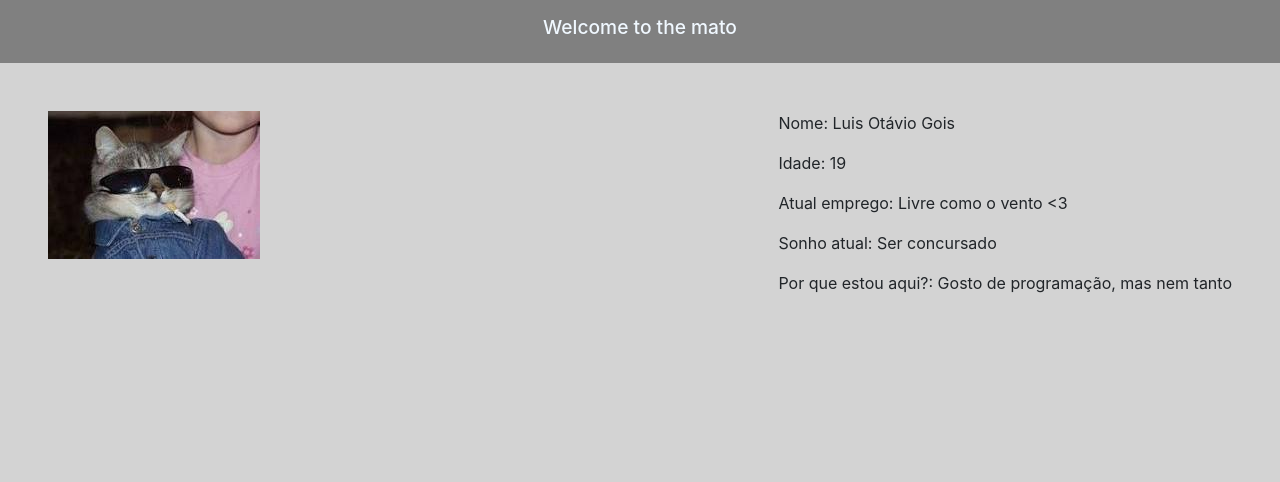
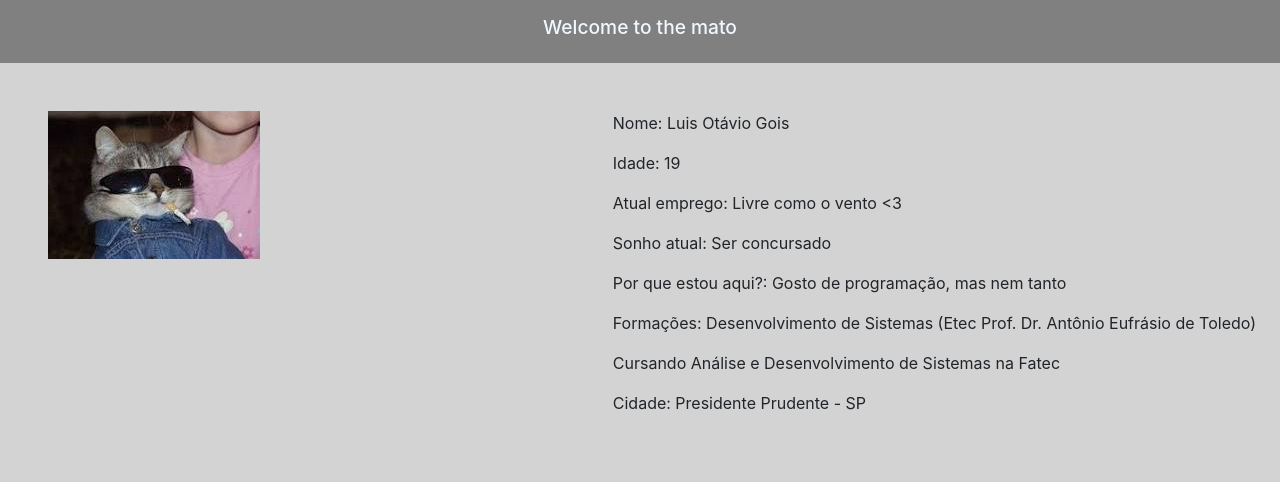
Before and after one commit to luisotavio2023/luisotavio2023.github.io, a plain HTML site: page index.html in a window 1280 px wide. Drawn offline with nearby package versions, Linux system fonts and the light colour scheme.

Commit message:
Segura
Tome dele

```diff
--- a/index.html
+++ b/index.html
@@ -28,12 +28,15 @@
         <h1 class="" id="h1topo">Welcome to the mato</h1>
     </div>
 
-    <div class="float-right py-5 mx-5">
+    <div class="float-right py-5 mx-4">
         <p>Nome: Luis Otávio Gois</p>
         <p>Idade: 19 </p>
         <p>Atual emprego: Livre como o vento <3</p>
         <p>Sonho atual: Ser concursado</p>
         <p>Por que estou aqui?: Gosto de programação, mas nem tanto</p>
+        <p>Formações: Desenvolvimento de Sistemas (Etec Prof. Dr. Antônio Eufrásio de Toledo)</p>
+        <p>Cursando Análise e Desenvolvimento de Sistemas na Fatec</p>
+        <p>Cidade: Presidente Prudente - SP</p>
     </div>
     <div class="float-left py-5 mx-5">
         <img src="minhafoto.jfif" alt="Texto alternativo da minha foto">
```
